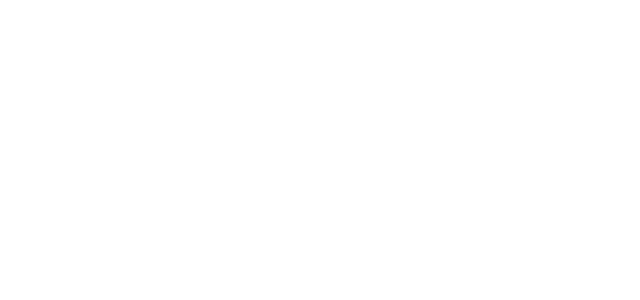
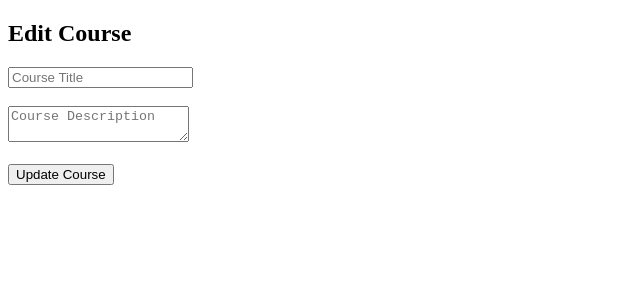
Before and after one commit to deepan-raj1/lms-saas-platform, a React (Vite) app in the folder lms_frontend/: page /edit-course/1 in a window 1280 px wide. Before the commit this address had no page. Shown: the top 300 px of the page, without its empty margins (0-640 px from the left). Built offline with nearby package versions, Linux system fonts and the light colour scheme; no server answers; sample sign-in values are in the browser's storage.

Commit message:
Full frontend CRUD and instructor course management completed

```diff
--- a/lms_frontend/src/App.jsx
+++ b/lms_frontend/src/App.jsx
@@ -6,6 +6,8 @@
 import Courses from "./pages/Courses";
 import CreateCourse from "./pages/CreateCourse";
 import InstructorCourses from "./pages/InstructorCourses";
+import EditCourse from "./pages/EditCourse";
+
 
 function App() {
     return (
@@ -48,6 +50,15 @@
                         </ProtectedRoute>
                     }
                 />
+
+                <Route
+                    path="/edit-course/:Id"
+                    element={
+                        <ProtectedRoute>
+                            <EditCourse />
+                        </ProtectedRoute>
+                    }
+                />
             </Routes>
         </BrowserRouter>
     );
--- /dev/null
+++ b/lms_frontend/src/pages/EditCourse.jsx
@@ -0,0 +1,60 @@
+import { useEffect, useState } from "react";
+import { useParams, useNavigate } from "react-router-dom";
+import API from "../services/api";
+
+function EditCourse() {
+    const { Id } = useParams();
+    const navigate = useNavigate();
+    const [title, setTitle] = useState("");
+    const [description, setDescription] = useState("");
+
+    useEffect(() => {
+        API.get(`courses/${Id}/`)
+            .then((res) => {
+                setTitle(res.data.title);
+                setDescription(res.data.description);
+            })
+            .catch(() => alert("Error fetching course details"));
+    }, [Id]);
+
+    const handleUpdate = async () => {
+        try {
+            await API.put(`courses/${Id}/edit/`, {
+                title,
+                description
+            });
+
+            alert("Course updated successfully!");
+
+            navigate("/instructor-courses");
+        } catch (err) {
+            console.log(err.response.data);
+            alert("Course update failed");
+        }
+    };
+
+    return (
+        <div>
+            <h2>Edit Course</h2>
+
+            <input
+                type="text"
+                placeholder="Course Title"
+                value={title}
+                onChange={(e) => setTitle(e.target.value)}
+            />
+            <br /><br />
+
+            <textarea
+                placeholder="Course Description"
+                value={description}
+                onChange={(e) => setDescription(e.target.value)}
+            />
+            <br /><br />
+
+            <button onClick={handleUpdate}>Update Course</button>
+        </div>
+    );
+}
+
+export default EditCourse;
--- a/lms_frontend/src/pages/InstructorCourses.jsx
+++ b/lms_frontend/src/pages/InstructorCourses.jsx
@@ -1,5 +1,6 @@
 import { useEffect, useState } from "react";
 import API from "../services/api";
+import { Link } from "react-router-dom";
 
 function InstructorCourses() {
     const [courses, setCourses] = useState([]);
@@ -29,6 +30,12 @@
                     <h3>{course.title}</h3>
                     <p>{course.description}</p>
 
+                    <Link to={`/edit-course/${course.id}`}>
+                        <button style={{ backgroundColor: "blue", color: "white", border: "none", padding: "5px 10px", cursor: "pointer", marginRight: "10px" }}>
+                            Edit
+                        </button>
+                    </Link>
+
                     <button
                         onClick={() => handleDelete(course.id)}
                         style={{ backgroundColor: "red", color: "white", border: "none", padding: "5px 10px", cursor: "pointer" }}
```
